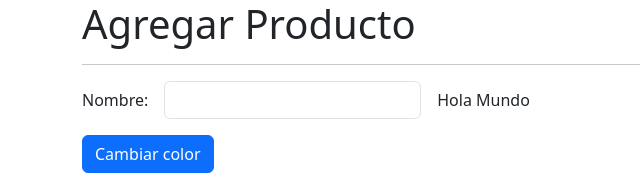
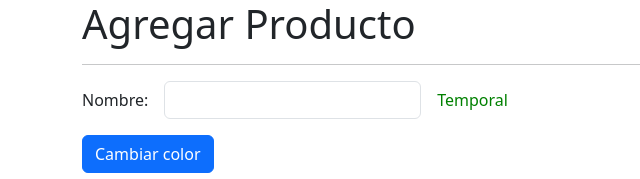
Before and after one commit to roraima1986/directiveSignals, an Angular app: page /products/product in a window 1280 px wide. Shown: the top 179 px of the page, without its empty margins (0-640 px from the left). Built offline with nearby package versions, Linux system fonts and the light colour scheme.

Commit message:
Directive Input - Cambiar el color del host

```diff
--- a/src/app/products/pages/product-page/product-page.component.html
+++ b/src/app/products/pages/product-page/product-page.component.html
@@ -16,7 +16,10 @@
     </div>
 
     <div class="col-auto">
-      <span customLabel></span>
+      <span customLabel
+        [color]="color">
+        Temporal
+      </span>
     </div>
   </div>
 
--- a/src/app/shared/directives/custom-label.directive.ts
+++ b/src/app/shared/directives/custom-label.directive.ts
@@ -1,4 +1,4 @@
-import { Directive, ElementRef, OnInit } from '@angular/core';
+import { Directive, ElementRef, Input, OnInit } from '@angular/core';
 
 @Directive({
   selector: '[customLabel]'
@@ -6,17 +6,31 @@
 export class CustomLabelDirective implements OnInit {
 
   private htmlElement?:ElementRef<HTMLElement>;
+  private _color:string = 'red';
+
+  @Input() set color(value:string){
+    this._color = value;
+    this.setStyle();
+  }
 
   constructor( private el:ElementRef<HTMLElement> ) {
     //console.log('contstructor de la Directiva')
     console.log(el);
     this.htmlElement = el;
 
-    this.htmlElement.nativeElement.innerHTML = 'Hola Mundo';
+    //this.htmlElement.nativeElement.innerHTML = 'Hola Mundo';
   }
 
   ngOnInit(): void {
     console.log("Directiva - ngOnInit");
+
+    this.setStyle();
+  }
+
+  setStyle():void{
+    if (!this.htmlElement) return;
+
+    this.htmlElement!.nativeElement.style.color = this._color;
   }
 
 }
```
